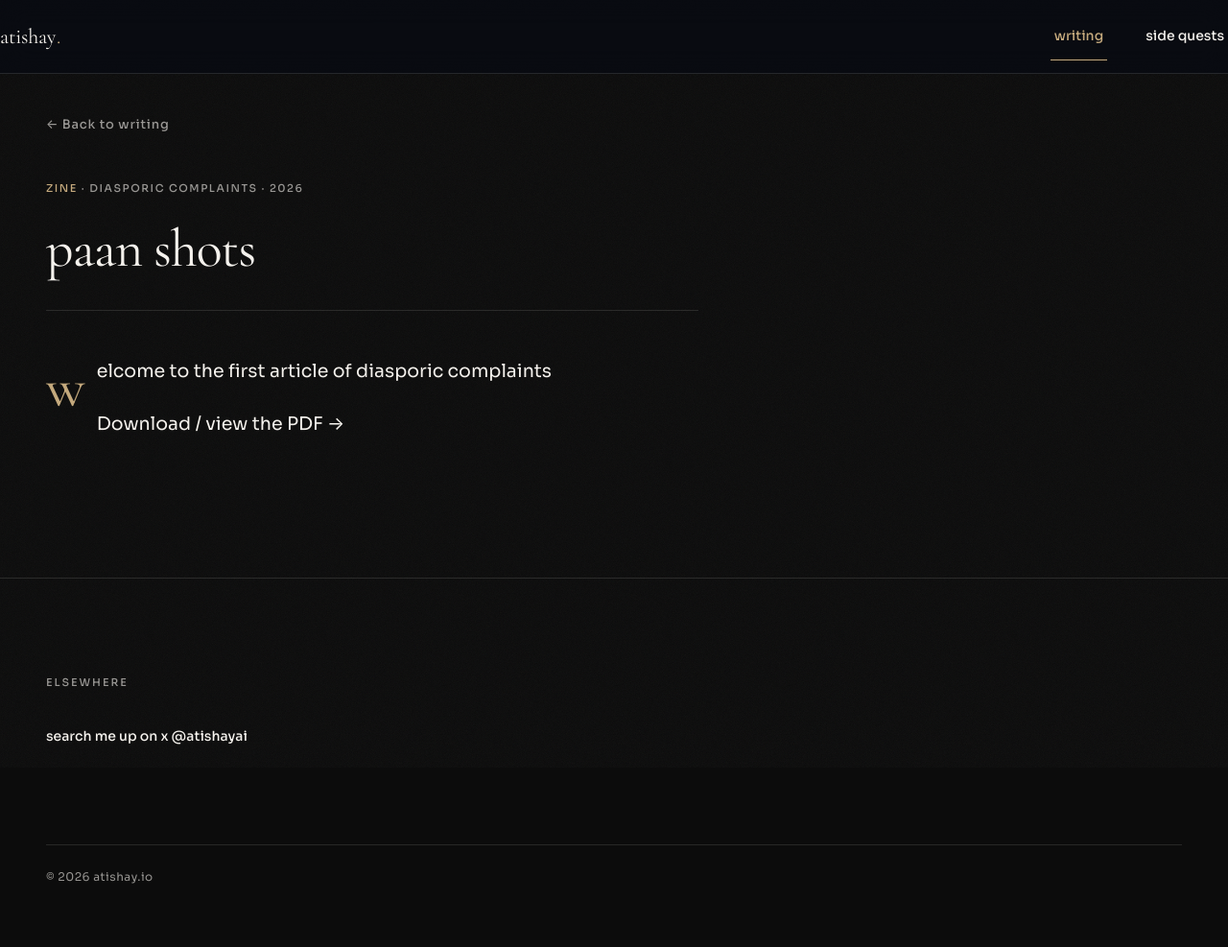
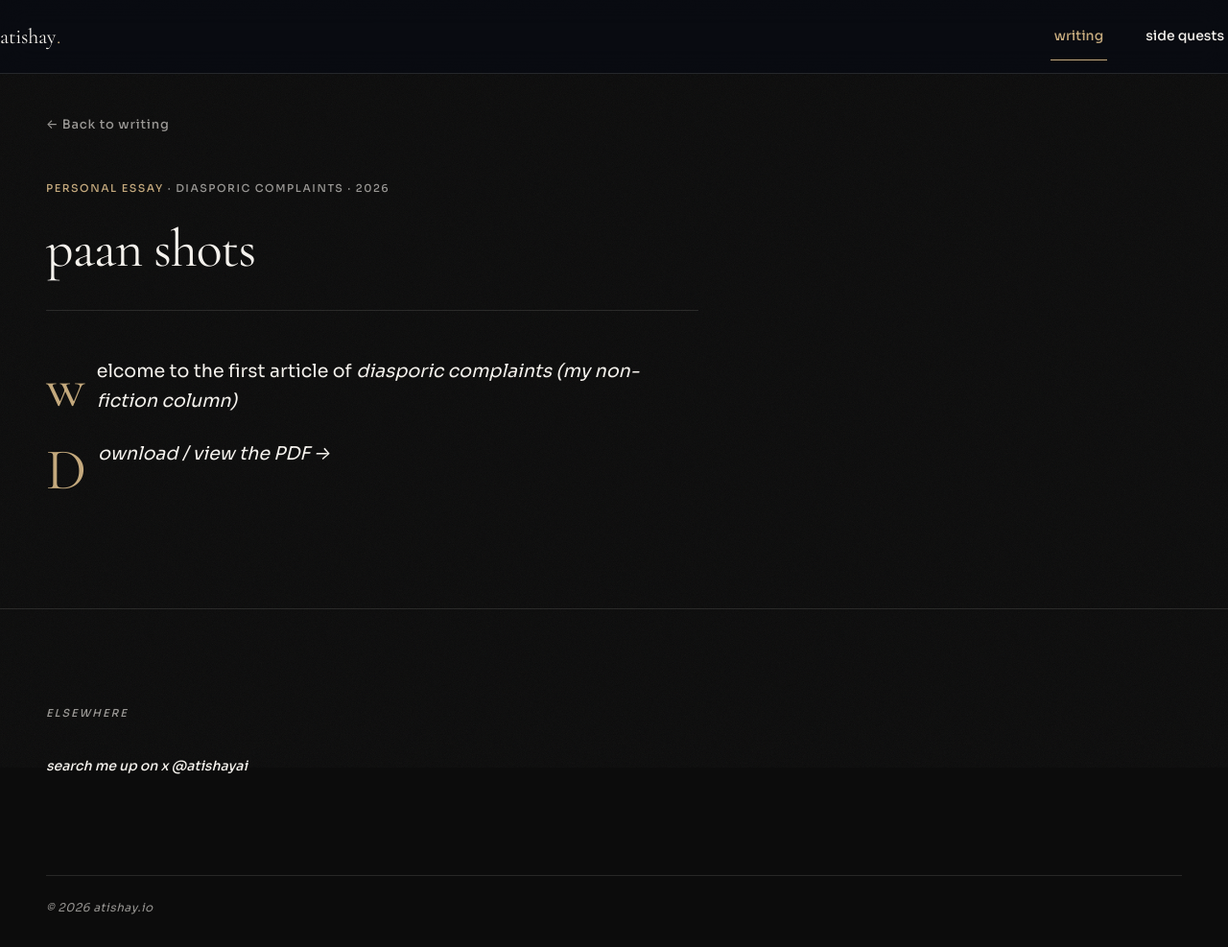
Before and after one commit to atishayai/atishayai.github.io, a website: page articles/paan-shots.html in a window 1280 px wide. Shown: the whole page at 96% size. Before the commit the page ends 956 px from the top, so only its background shows below. Drawn offline with nearby package versions, Linux system fonts and the light colour scheme.

Commit message:
Update paan-shots.html

```diff
--- a/articles/paan-shots.html
+++ b/articles/paan-shots.html
@@ -22,10 +22,10 @@
 <main class="container">
   <article class="article">
     <a href="../writing.html" class="article-back">← Back to writing</a>
-    <div class="article-meta"><span class="accent">zine</span> · diasporic complaints · 2026</div>
+    <div class="article-meta"><span class="accent">personal essay</span> · diasporic complaints · 2026</div>
     <h1>paan shots</h1>
     <div class="article-body">
-      <p>welcome to the first article of diasporic complaints</p>
+      <p>welcome to the first article of <i>diasporic complaints<i> (my non-fiction column)</p>
       <p><a href="../The%20Paan%20Shot%20Dilemma.pdf">Download / view the PDF →</a></p>
     </div>
   </article>
```
